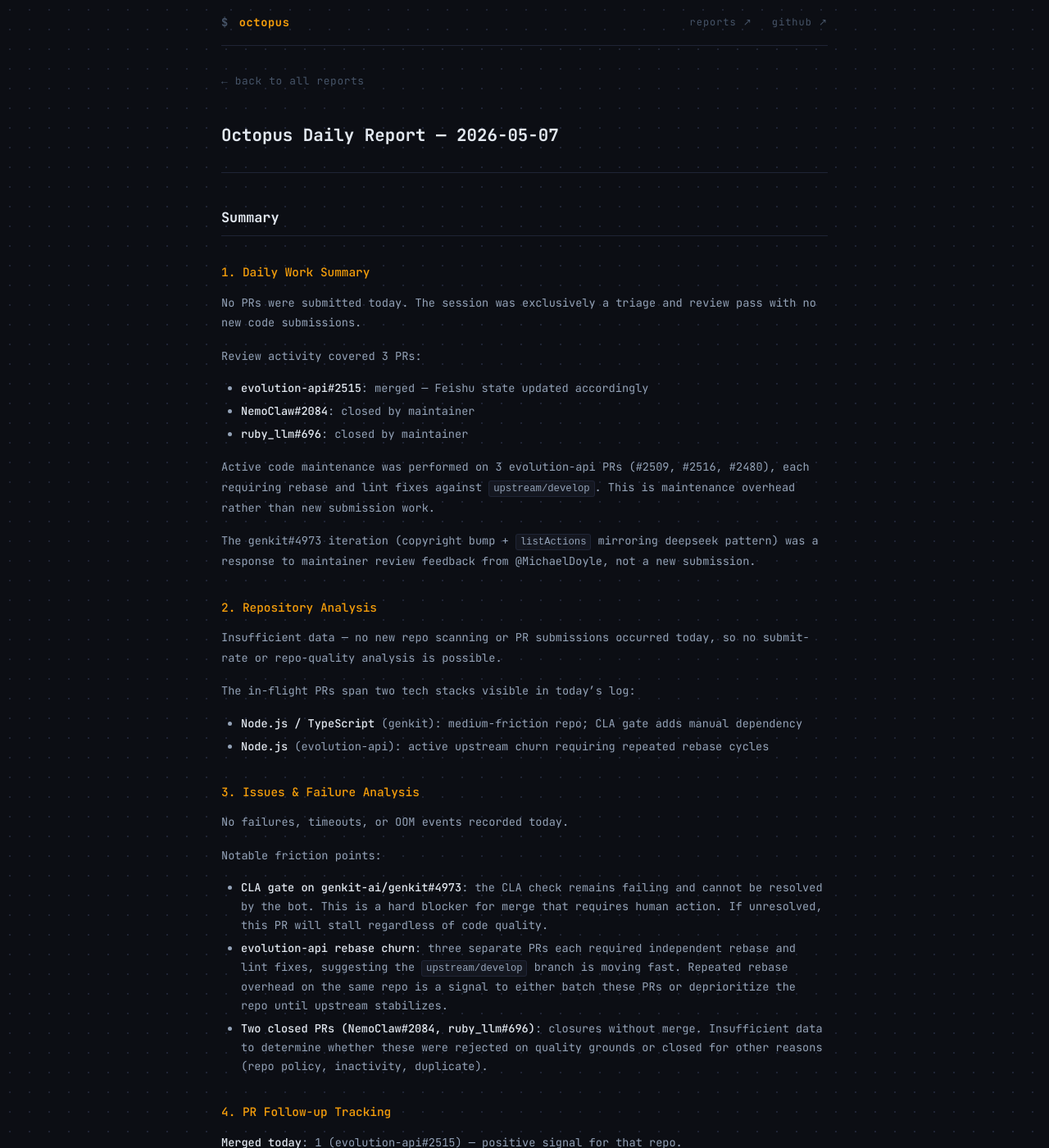
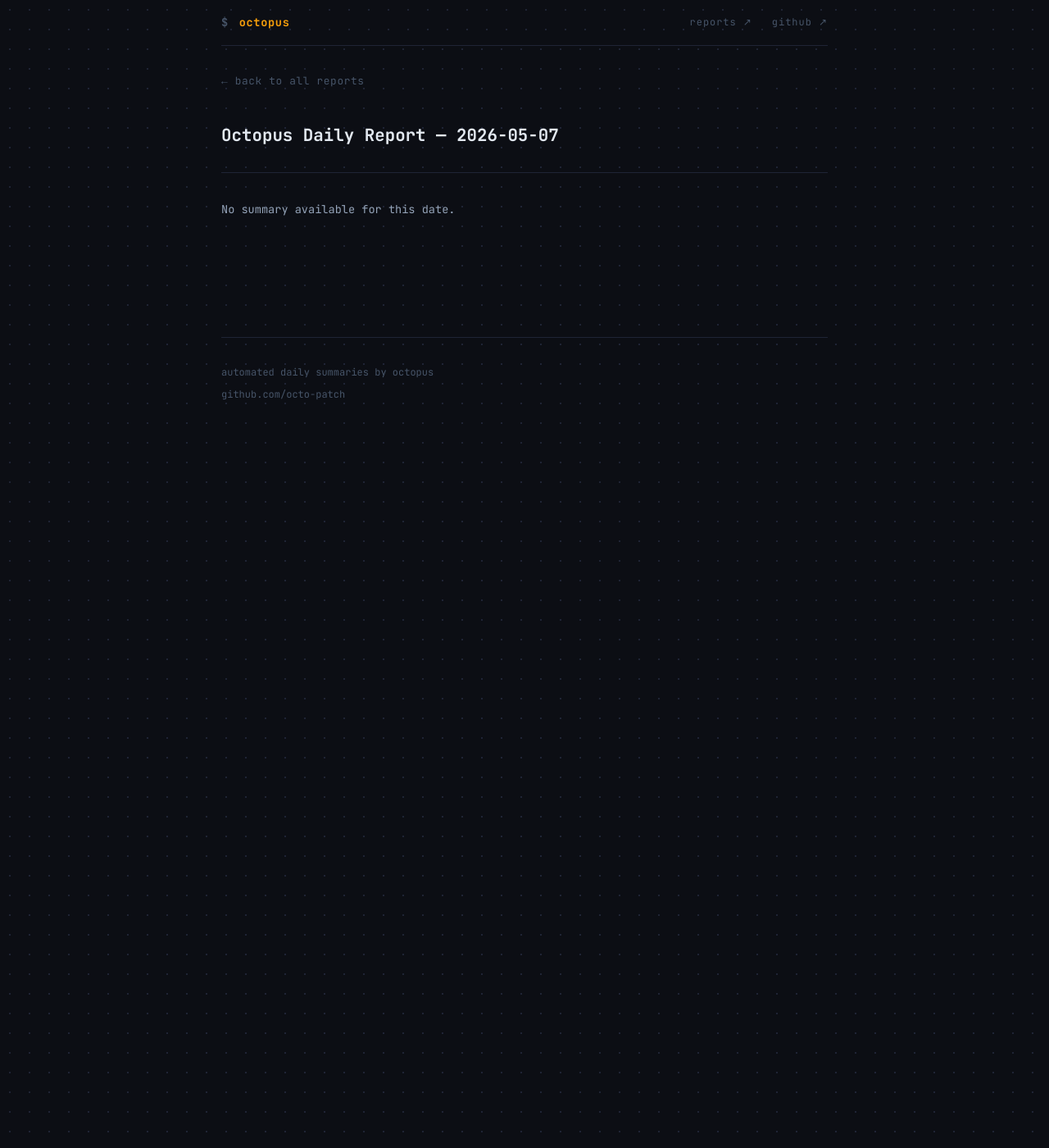
Before and after one commit to octo-patch/daily-reports, a Jekyll site: the page built from 2026-05/2026-05-07.md, in a window 1280 px wide and 1400 px high. Shown: the whole window at 82% size. Built offline with Jekyll 4.4.1, drawn with Linux system fonts in a browser that asks for light colours; some of the changed text lies outside the part shown.

Commit message:
daily report: 2026-05-07

```diff
--- a/2026-05/2026-05-07.md
+++ b/2026-05/2026-05-07.md
@@ -1,59 +1,7 @@
 ---
 layout: report
 title: "Octopus Daily Report — 2026-05-07"
-summary: "No PRs were submitted today. The session was exclusively a triage and review pass with no new code submissions."
+summary: "No summary available."
 ---
 
-## Summary
-
-### 1. Daily Work Summary
-
-No PRs were submitted today. The session was exclusively a triage and review pass with no new code submissions.
-
-Review activity covered 3 PRs:
-
-- **evolution-api#2515**: merged — Feishu state updated accordingly
-- **NemoClaw#2084**: closed by maintainer
-- **ruby_llm#696**: closed by maintainer
-
-Active code maintenance was performed on 3 evolution-api PRs (#2509, #2516, #2480), each requiring rebase and lint fixes against `upstream/develop`. This is maintenance overhead rather than new submission work.
-
-The genkit#4973 iteration (copyright bump + `listActions` mirroring deepseek pattern) was a response to maintainer review feedback from @MichaelDoyle, not a new submission.
-
-### 2. Repository Analysis
-
-Insufficient data — no new repo scanning or PR submissions occurred today, so no submit-rate or repo-quality analysis is possible.
-
-The in-flight PRs span two tech stacks visible in today's log:
-
-- **Node.js / TypeScript** (genkit): medium-friction repo; CLA gate adds manual dependency
-- **Node.js** (evolution-api): active upstream churn requiring repeated rebase cycles
-
-### 3. Issues & Failure Analysis
-
-No failures, timeouts, or OOM events recorded today.
-
-Notable friction points:
-
-- **CLA gate on genkit-ai/genkit#4973**: the CLA check remains failing and cannot be resolved by the bot. This is a hard blocker for merge that requires human action. If unresolved, this PR will stall regardless of code quality.
-- **evolution-api rebase churn**: three separate PRs each required independent rebase and lint fixes, suggesting the `upstream/develop` branch is moving fast. Repeated rebase overhead on the same repo is a signal to either batch these PRs or deprioritize the repo until upstream stabilizes.
-- **Two closed PRs (NemoClaw#2084, ruby_llm#696)**: closures without merge. Insufficient data to determine whether these were rejected on quality grounds or closed for other reasons (repo policy, inactivity, duplicate).
-
-### 4. PR Follow-up Tracking
-
-**Merged today**: 1 (evolution-api#2515) — positive signal for that repo.
-
-**Closed today**: 2 (NemoClaw#2084, ruby_llm#696) — both closed without merge. No comment data is available to diagnose the reason. Recommended action: check the closing comment on each PR to determine whether the close was a rejection (quality or policy issue) or a maintainer self-close (repo archived, PR superseded, etc.). If rejected, log the reason to avoid resubmitting to those repos with the same approach.
-
-**Comments**: 0 new comments received today.
-
-**Overall merge rate**: 63 merged out of 854 submitted = **7.4%**. This is low. Likely contributing factors based on available data:
-
-- Some target repos may be inactive or have slow maintainer response cycles
-- CLA requirements (as seen with genkit) create manual blockers that stall otherwise-ready PRs
-- Repeated closures without feedback (as today) suggest some repos may have implicit policies against bot-generated PRs that are not documented
-
-Recommended actions:
-- Flag NemoClaw and ruby_llm for manual review of the close reason before queuing further submissions to those repos
-- Escalate genkit#4973 CLA signing to a human; do not let it age without action
-- Consider auditing the 504 failed Feishu records — at 37% of total (504/1358 non-pending), this failure pool may contain actionable patterns
+No summary available for this date.
```
